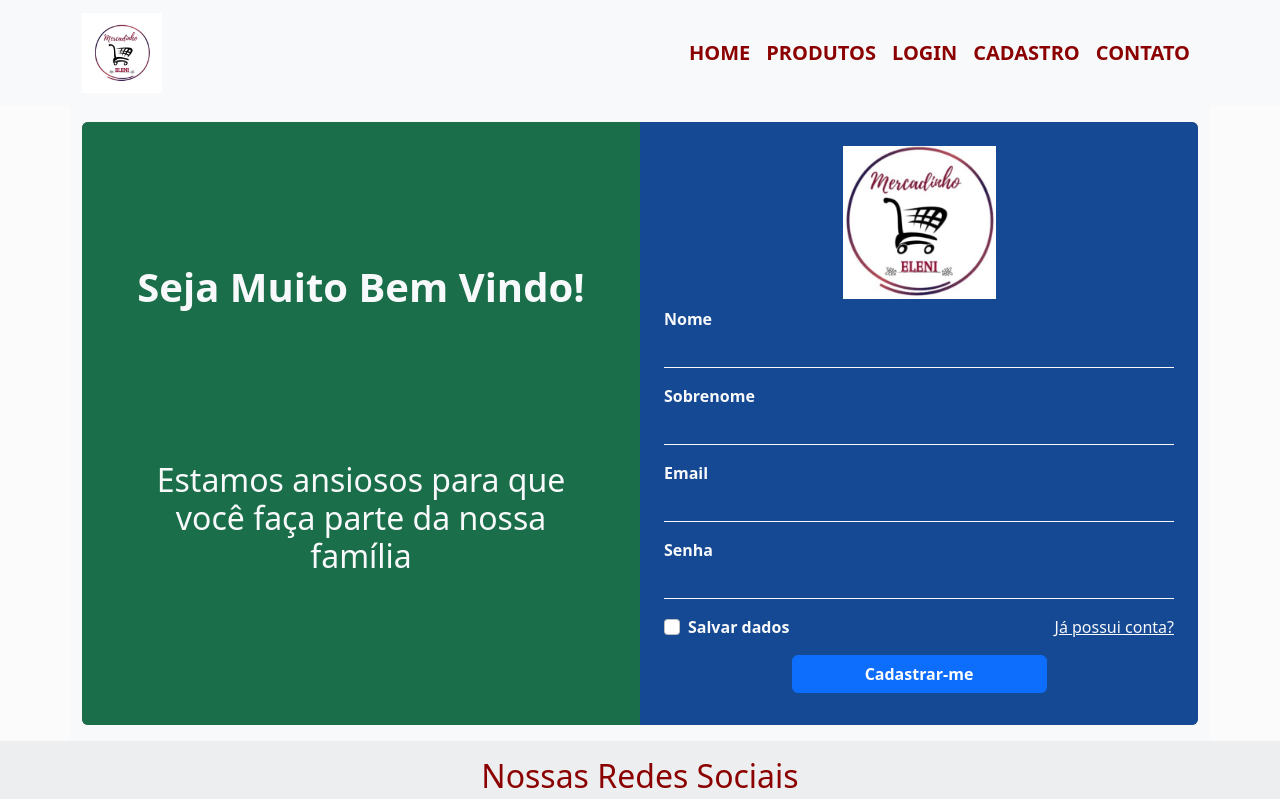
After one commit to BunoQueiroz/mercearia-django, a Django app: page /user/register in a window 1280 px wide; the page is wider, and only the part inside the window is pictured. The commit adds this page. Shown: the top 799 px of that part. Run offline with Django 4.2, Linux system fonts and the light colour scheme; some libraries are stand-ins or nearby versions; grey boxes are pictures that could not be loaded.

Commit message:
Desenvolvendo a página de cadastro

```diff
--- a/templates/partials/_base.html
+++ b/templates/partials/_base.html
@@ -9,6 +9,7 @@
     <link rel="shortcut icon" href="{% static 'img/icon.jpg' %}" type="image/x-icon">
     <link rel="stylesheet" href="{% static 'styles/style.css' %}">
     <link rel="stylesheet" href="{% static 'styles/login.css' %}">
+    <link rel="stylesheet" href="{% static 'styles/register.css' %}">
     <title>Home | Mercadinho Eleni - O Melhor de Paraipaba</title>
 </head>
 <body>
--- /dev/null
+++ b/templates/user/register.html
@@ -0,0 +1,44 @@
+{% extends 'partials/_base.html' %}
+{% load static %}
+{% block content %}
+
+<section class="container py-3 bg-light" id="register-section">
+    <div class="rounded d-flex justify-content-between bg-dark" id="mask">
+      <div class="rounded-start welcome text-center text-light px-5 d-flex flex-column align-items-center justify-content-evenly bg-success bg-opacity-75" id="welcome">
+        <h1 class="fw-bold">Seja Muito Bem Vindo!</h1>
+        <h2>Estamos ansiosos para que você faça parte da nossa família</h2>
+      </div>
+      <form class="rounded-end bg-primary bg-opacity-50 d-flex justify-content-center form-register" action="POST"  id="register">
+        <fieldset class="form-content d-flex p-4 rounded flex-column justify-content-center">
+          <legend class="form-item text-center d-flex justify-content-center">
+            <img src="{% static 'img/icon.jpg' %}" alt="Login icon" class="register-icon">
+          </legend>
+          <div class="form-item pb-3">
+            <label for="inputName" class="form-label text-light fw-semibold m-0">Nome</label>
+            <input type="text" name="name" class="form-control form-control--name text-light fst-italic form-input fw-semibold" id="inputName" aria-describedby="emailHelp" data-type="name" required>
+          </div>
+          <div class="form-item pb-3">
+            <label for="inputLastName" class="form-label text-light fw-semibold m-0">Sobrenome</label>
+            <input type="text" name="lastName" class="form-control form-control--name text-light fst-italic form-input fw-semibold" id="inputLastName" aria-describedby="emailHelp" data-type="lastName" required>
+          </div>
+          <div class="form-item pb-3">
+            <label for="inputEmail" class="form-label text-light fw-semibold m-0">Email</label>
+            <input type="email" name="email" class="form-control text-light fst-italic form-input fw-semibold" id="inputEmail" aria-describedby="emailHelp" data-type="email" required>
+          </div>
+          <div class="form-item pb-3">
+            <label for="inputPassword" class="form-label text-light fw-semibold m-0">Senha</label>
+            <input type="password" name="password" class="form-control text-light fst-italic form-input fw-semibold" id="inputPassword" data-type="password" data-type="password" required>
+          </div>
+          <div class="mb-3 form-check d-flex justify-content-between">
+            <div>
+              <input type="checkbox" class="form-check-input" id="checkBox">
+              <label class="form-check-label text-light fw-semibold" for="checkBox">Salvar dados</label>
+            </div>
+            <a class="text-light" href="#">Já possui conta?</a>
+          </div>
+          <button type="submit" class="fw-semibold btn btn-primary mb-2 align-self-center form-btn" id="button-form">Cadastrar-me</button>
+        </fieldset>
+      </form>
+    </div>
+  </section>
+{% endblock %}
--- /dev/null
+++ b/user/static/styles/register.css
@@ -0,0 +1,26 @@
+.register-icon {
+    width: 30%;
+}
+
+.form-register {
+    width: 50%;
+}
+
+/* Welcome */
+.welcome {
+    width: 50%;
+}
+
+.welcome-logo {
+    width: 30%;
+}
+
+@media screen and (max-width: 767px) {
+    .welcome {
+        display: none!important;
+    }
+
+    .form-register {
+        width: 100%;
+    }
+}
```
Also changed, not shown: static/styles/register.css (added, +26 -0 lines).
